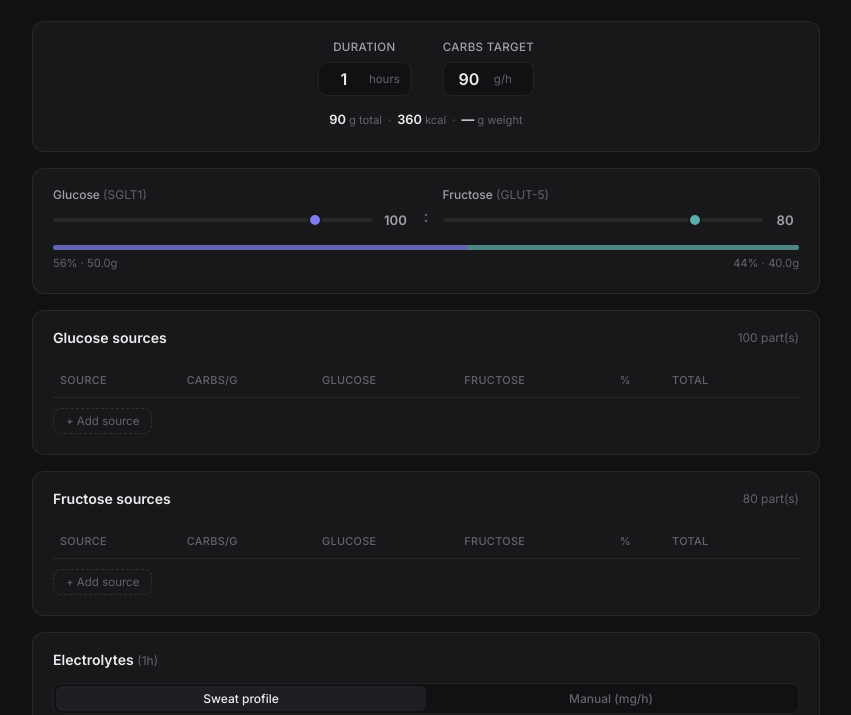
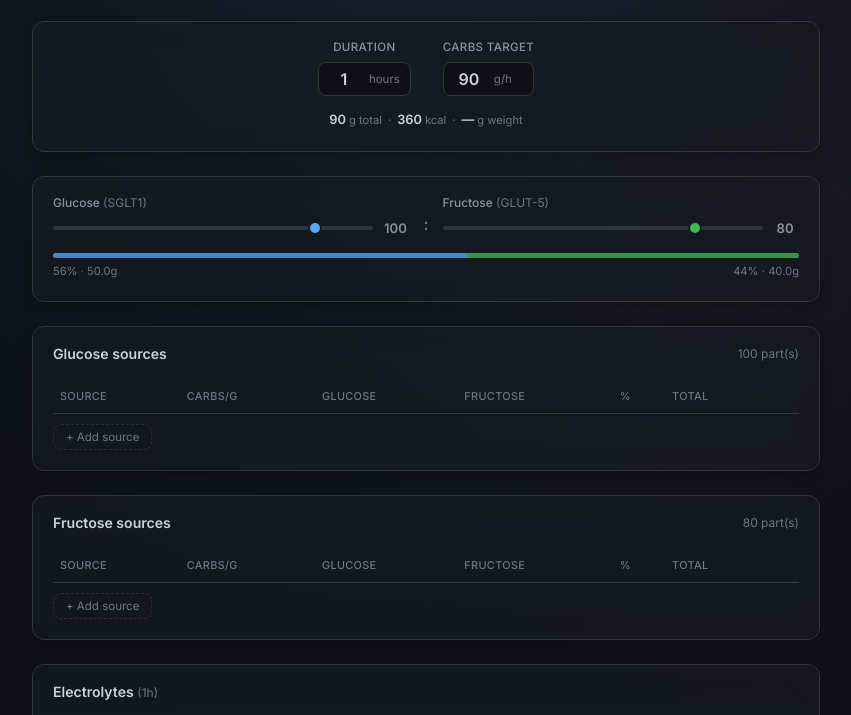
Before and after one commit to rapinoinfeliz/Gel-Calculator, a plain HTML site: page index.html in a window 1280 px wide. Shown: the part 77-792 px from the top of the page, without its empty margins (214-1065 px from the left). Drawn offline with Linux system fonts and the light colour scheme.

Commit message:
style: redesign UI to match Run Weather aesthetic (glassmorphism)

```diff
--- a/style.css
+++ b/style.css
@@ -3,35 +3,38 @@
    ═══════════════════════════════════════════════ */
 
 :root {
-    --bg-0: #111113;
-    --bg-1: #18181b;
-    --bg-2: #1f1f23;
-    --bg-3: #27272a;
+    --bg-0: #0d1117;
+    --bg-1: #161b22;
+    --bg-2: #21262d;
+    --bg-3: #30363d;
 
-    --text-1: #ececef;
-    --text-2: #a1a1aa;
-    --text-3: #63636e;
+    --text-1: #c9d1d9;
+    --text-2: #8b949e;
+    --text-3: #6e7681;
 
-    --accent: #7c7cf0;
-    --accent-dim: rgba(124, 124, 240, 0.1);
-    --teal: #5eadad;
-    --teal-dim: rgba(94, 173, 173, 0.1);
+    --accent: #58a6ff;
+    --accent-dim: rgba(88, 166, 255, 0.1);
 
-    --green: #5bb98c;
-    --green-dim: rgba(91, 185, 140, 0.1);
-    --red: #e06c75;
-    --red-dim: rgba(224, 108, 117, 0.1);
-    --amber: #d4a054;
-    --amber-dim: rgba(212, 160, 84, 0.1);
+    --teal: #3fb950;
+    --teal-dim: rgba(63, 185, 80, 0.1);
 
-    --border: rgba(255, 255, 255, 0.07);
-    --border-focus: rgba(124, 124, 240, 0.4);
+    --green: #238636;
+    --green-dim: rgba(35, 134, 54, 0.1);
+
+    --red: #f85149;
+    --red-dim: rgba(248, 81, 73, 0.1);
+
+    --amber: #d29922;
+    --amber-dim: rgba(210, 153, 34, 0.1);
+
+    --border: #30363d;
+    --border-focus: #58a6ff;
 
     --radius: 12px;
     --radius-sm: 8px;
-    --radius-xs: 5px;
+    --radius-xs: 6px;
 
-    --font: 'Inter', -apple-system, BlinkMacSystemFont, 'Segoe UI', sans-serif;
+    --font: 'Inter', -apple-system, BlinkMacSystemFont, "Segoe UI", Roboto, Arial, sans-serif;
 }
 
 *,
@@ -44,7 +47,11 @@
 
 body {
     font-family: var(--font);
-    background: var(--bg-0);
+    background-color: var(--bg-0);
+    background-image:
+        radial-gradient(circle at 50% 0%, rgba(88, 166, 255, 0.08) 0%, transparent 70%),
+        radial-gradient(circle at 85% 30%, rgba(236, 72, 153, 0.03) 0%, transparent 50%);
+    background-attachment: fixed;
     color: var(--text-1);
     line-height: 1.6;
     -webkit-font-smoothing: antialiased;
@@ -89,11 +96,21 @@ body {
 /* ── Cards ── */
 
 .card {
-    background: var(--bg-1);
+    background: rgba(22, 27, 34, 0.7);
+    backdrop-filter: blur(12px);
+    -webkit-backdrop-filter: blur(12px);
     border: 1px solid var(--border);
     border-radius: var(--radius);
-    margin-bottom: 16px;
+    margin-bottom: 24px;
     overflow: hidden;
+    box-shadow: 0 4px 12px rgba(0, 0, 0, 0.2);
+    transition: transform 0.2s ease, box-shadow 0.2s ease, border-color 0.2s ease;
+}
+
+.card:hover {
+    transform: translateY(-2px);
+    box-shadow: 0 8px 24px rgba(0, 0, 0, 0.3);
+    border-color: rgba(88, 166, 255, 0.3);
 }
 
 .card-header {
```
